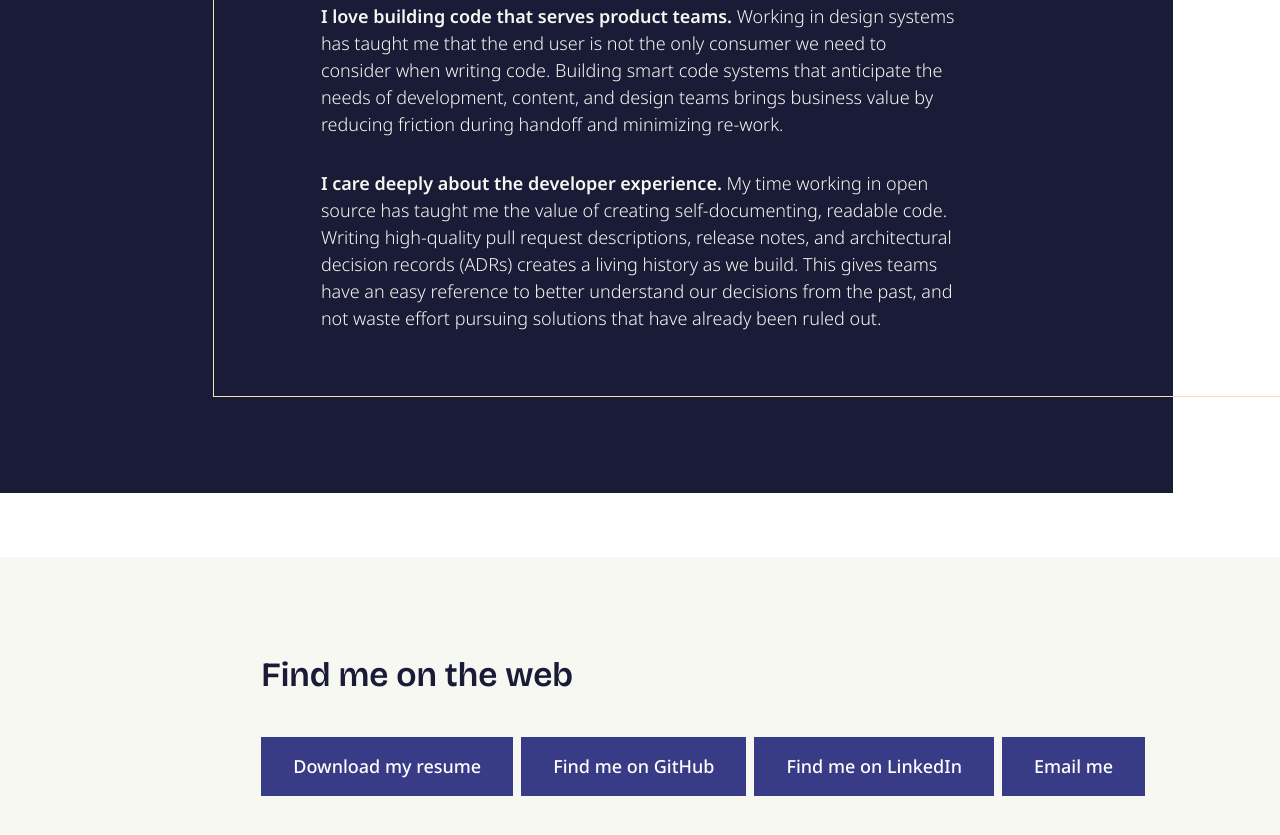
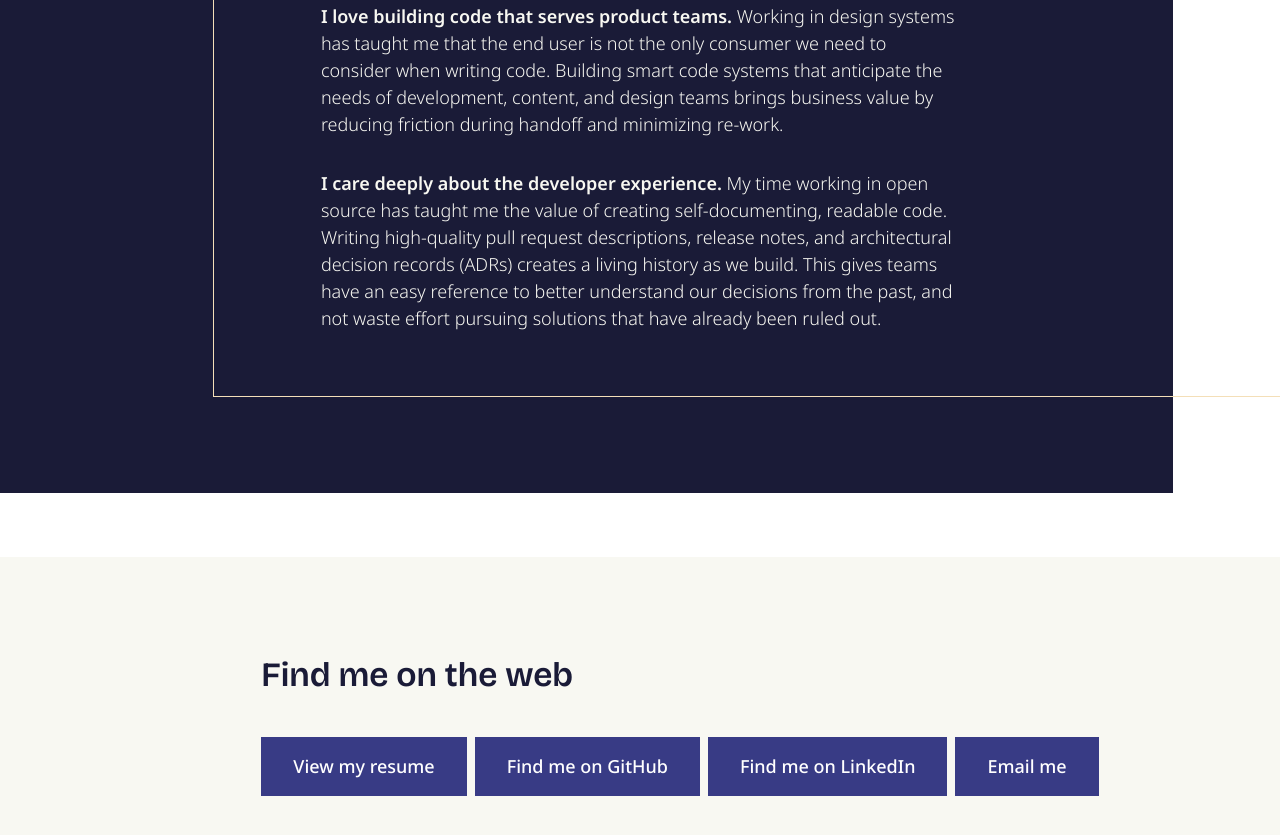
Before and after one commit to amyleadem/amyleadem.github.io, a Jekyll site: the page built from index.md, in a window 1280 px wide and 900 px high, scrolled down 2670 px. Shown: the top 835 px of the window. Built offline with Jekyll 4.4.1, drawn with Linux system fonts in a browser that asks for light colours; some web fonts are replaced.

Commit message:
Update resume link

```diff
--- a/index.md
+++ b/index.md
@@ -90,7 +90,7 @@ layout: default
 <footer class="highlight-section" id="contact" aria-labelledby="find-me">
   <h2 id="find-me">Find me on the web</h2>
     <ul>
-      <li><a href="https://github.com/amyleadem">Download my resume</a></li>
+      <li><a href="https://docs.google.com/document/d/1CeEc1fyeFPyXYsz4cEE-IWk_OOMJKXIVE-H0_ZGXjWk/edit?usp=sharing">View my resume</a></li>
       <li><a href="https://github.com/amyleadem">Find me on GitHub</a></li>
       <li><a href="http://www.linkedin.com/in/amyleadem">Find me on LinkedIn</a></li>
       <li><a href="mailto:amyleadem@gmail.com">Email me</a></li>
```
